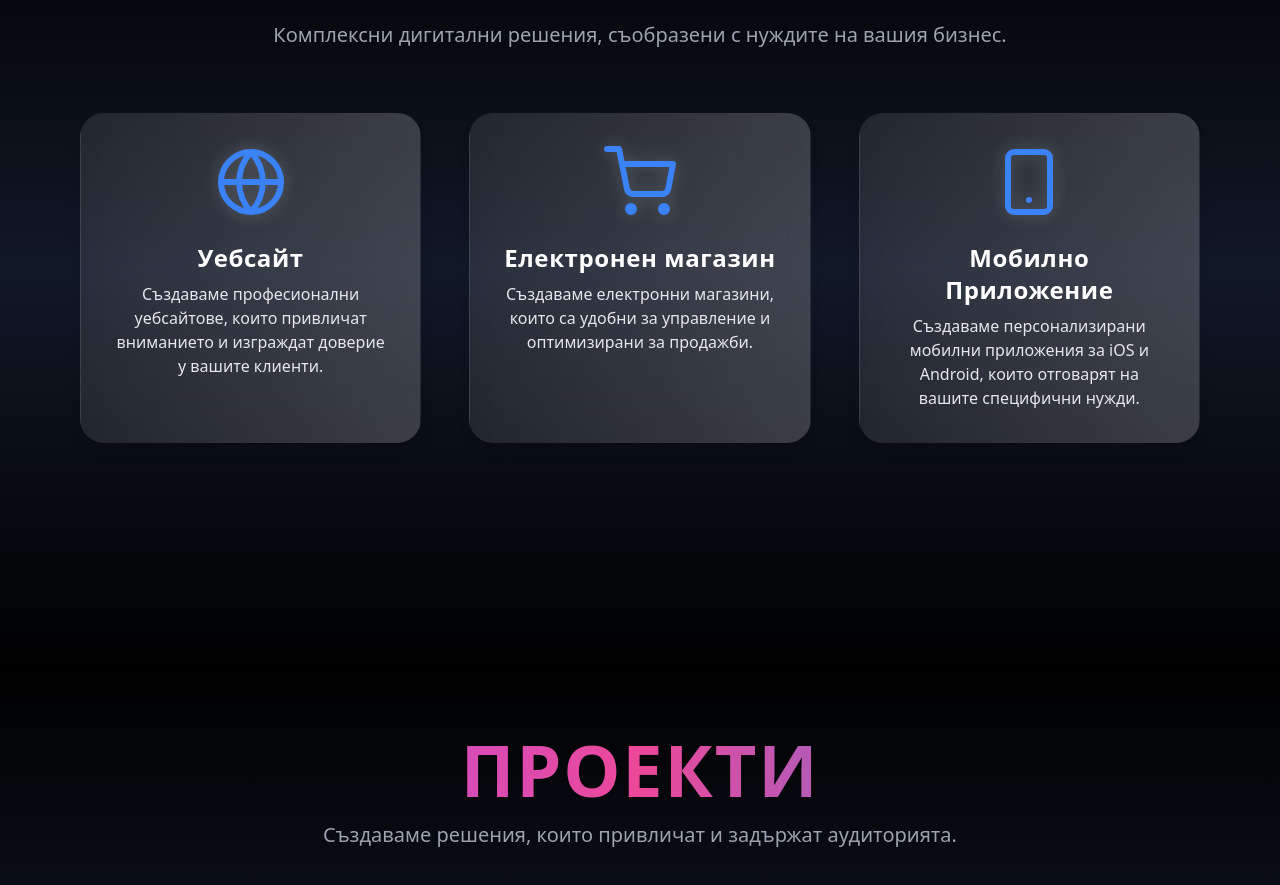
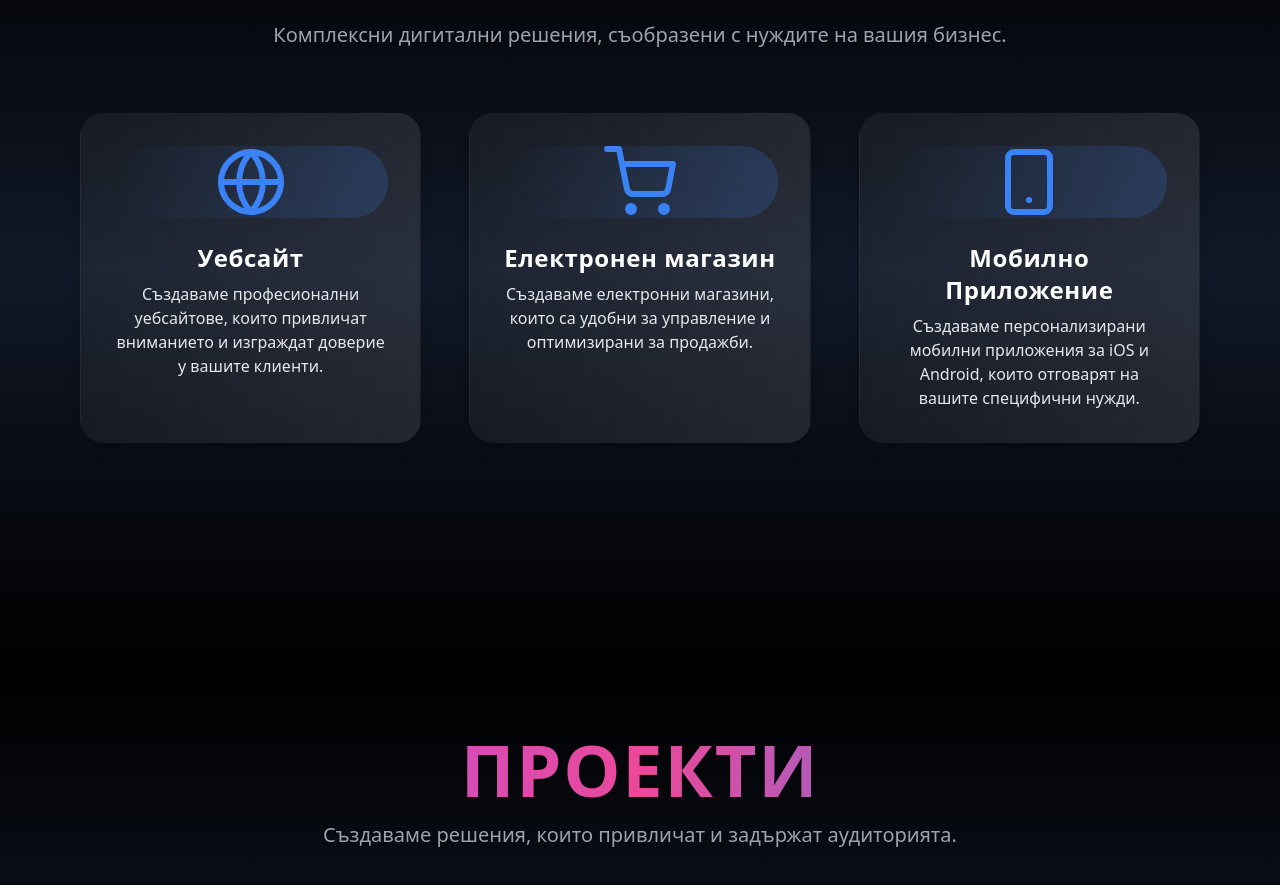
Before and after one commit to dzhanrafetov/Rafetov, a React (Vite) app: page / in a window 1280 px wide. Shown: the part 1113-1998 px from the top of the page. Built offline with nearby package versions, Linux system fonts and the light colour scheme.

Commit message:
Testing the service pagev2

```diff
--- a/src/pages/Services.tsx
+++ b/src/pages/Services.tsx
@@ -30,7 +30,7 @@ const servicesData = [
 
 const ServiceCard = ({ icon: Icon, title, description, iconColor }) => (
   <motion.div
-    className="group relative  p-6 md:p-8 bg-gradient-to-r from-white/10 to-white/20 backdrop-blur-md rounded-3xl shadow-lg transition-transform transform hover:scale-105 hover:shadow-2xl border border-transparent hover:border-opacity-100 hover:border-cyan-300/50"
+    className="group relative p-6 md:p-8 bg-gradient-to-r from-white/5 to-white/10 rounded-3xl shadow-lg transition-transform transform hover:scale-[1.02] hover:shadow-xl border border-transparent"
     initial={{ opacity: 0, y: 20 }}
     whileInView={{ opacity: 1, y: 0 }}
     transition={{ duration: 0.5 }}
@@ -38,10 +38,9 @@ const ServiceCard = ({ icon: Icon, title, description, iconColor }) => (
   >
     {/* Icon */}
     <div className="flex items-center justify-center mb-6 relative">
-    <Icon
-        className={`text-6xl md:text-7xl ${iconColor} relative z-10 transition-transform transform group-hover:scale-110`}
-        style={{ filter: 'drop-shadow(0px 0px 8px rgba(255, 255, 255, 0.2))' }}
-      />    </div>
+    <div className="absolute inset-0 rounded-full bg-gradient-to-r from-transparent to-blue-500 opacity-20 group-hover:opacity-30 transition-opacity"></div>
+      <Icon className={`text-6xl md:text-7xl ${iconColor} relative z-10`} />
+    </div>
 
     {/* Gradient Title */}
     <h3 className="text-2xl font-semibold text-white mb-2 tracking-wide">
```
